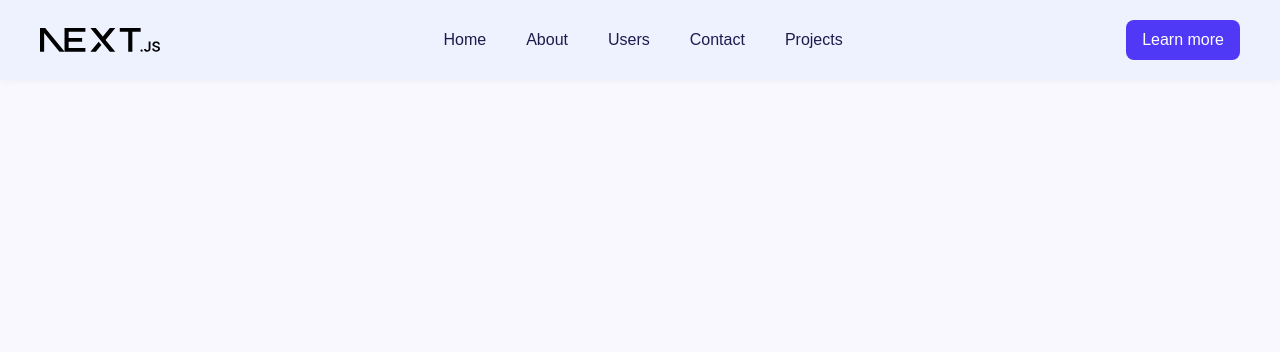
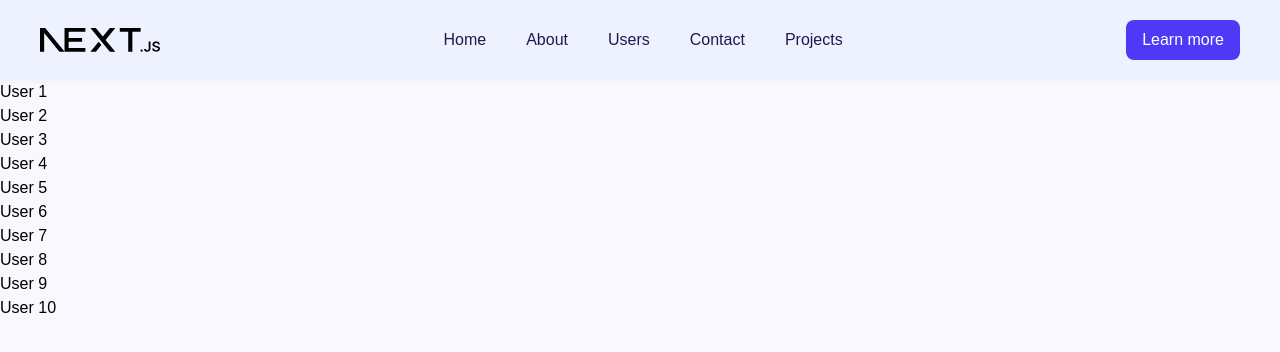
Before and after one commit to Ndanusa/next-app, a Next.js app: page /main/users in a window 1280 px wide. Shown: the top 352 px of the page. Built offline with nearby package versions, Linux system fonts and the light colour scheme.

Commit message:
learning phase

```diff
--- a/app/main/users/[userId]/page.tsx
+++ b/app/main/users/[userId]/page.tsx
@@ -1,7 +1,10 @@
-export default function UserPage({
+export default async function UserPage({
    params,
 }: {
    params: Promise<{ id: string }>;
 }) {
-   return <div>User Details</div>;
+   const { id } = await params;
+   console.log(id);
+
+   return <div>{"hello world"}</div>;
 }
--- a/app/main/users/page.tsx
+++ b/app/main/users/page.tsx
@@ -1,38 +1,37 @@
 import Link from "next/link";
-
-export default function Users() {
+export default function Users(params) {
    return (
       <div>
          <ul>
             <li>
-               <Link href={`/users/1`}></Link>
+               <Link href={`/main/users/1`}>User 1</Link>
             </li>
             <li>
-               <Link href={`/users/2`}></Link>
+               <Link href={`/main/users/2`}>User 2</Link>
             </li>
             <li>
-               <Link href={`/users/3`}></Link>
+               <Link href={`/main/users/3`}>User 3</Link>
             </li>
             <li>
-               <Link href={`/users/4`}></Link>
+               <Link href={`/main/users/4`}>User 4</Link>
             </li>
             <li>
-               <Link href={`/users/5`}></Link>
+               <Link href={`/main/users/5`}>User 5</Link>
             </li>
             <li>
-               <Link href={`/users/6`}></Link>
+               <Link href={`/main/users/6`}>User 6</Link>
             </li>
             <li>
-               <Link href={`/users/7`}></Link>
+               <Link href={`/main/users/7`}>User 7</Link>
             </li>
             <li>
-               <Link href={`/users/8`}></Link>
+               <Link href={`/main/users/8`}>User 8</Link>
             </li>
             <li>
-               <Link href={`/users/9`}></Link>
+               <Link href={`/main/users/9`}>User 9</Link>
             </li>
             <li>
-               <Link href={`/users/10`}></Link>
+               <Link href={`/main/users/10`}>User 10</Link>
             </li>
          </ul>
       </div>
```
